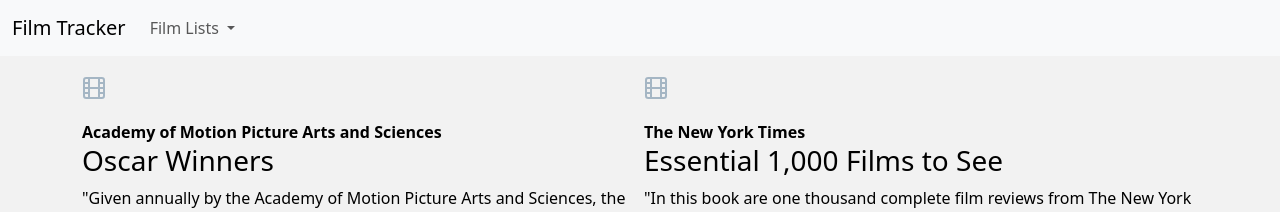
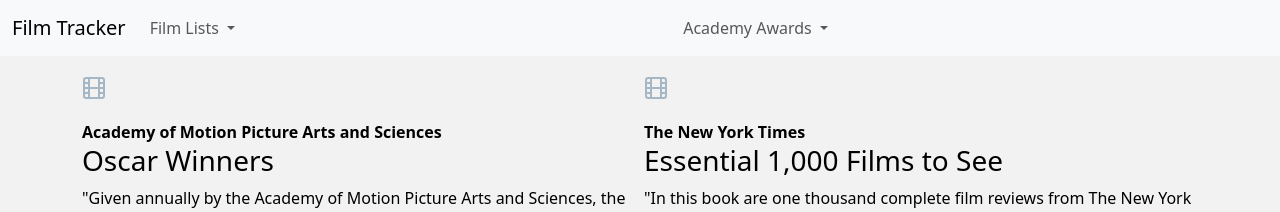
Before and after one commit to jacobmgreer/Film-Tracker, a Jekyll site: the page built from index.html, in a window 1280 px wide. Shown: the top 212 px of the page. Built offline with Jekyll 4.4.1, drawn with Linux system fonts in a browser that asks for light colours; nearby versions of some CDN libraries; library files that are not in the unit come from our copies; a script that is not in the unit is left out.

Commit message:
Update nav.html

```diff
--- a/_includes/nav.html
+++ b/_includes/nav.html
@@ -22,6 +22,16 @@
           </ul>
         </li>
       </ul>
+      <ul class="navbar-nav me-auto mb-2 mb-lg-0">
+        <li class="nav-item dropdown">
+          <a class="nav-link dropdown-toggle" href="#" id="navbarDropdown" role="button" data-bs-toggle="dropdown" aria-expanded="false">
+            Academy Awards
+          </a>
+          <ul class="dropdown-menu" aria-labelledby="navbarDropdown">
+            <li><a class="dropdown-item" href="https://jacobmgreer.github.io/Film-Tracker/Oscars/Actor/Lead/">Actor in a Leading Role</a></li>
+          </ul>
+        </li>
+      </ul>
     </div>
   </div>
 </nav>
```
